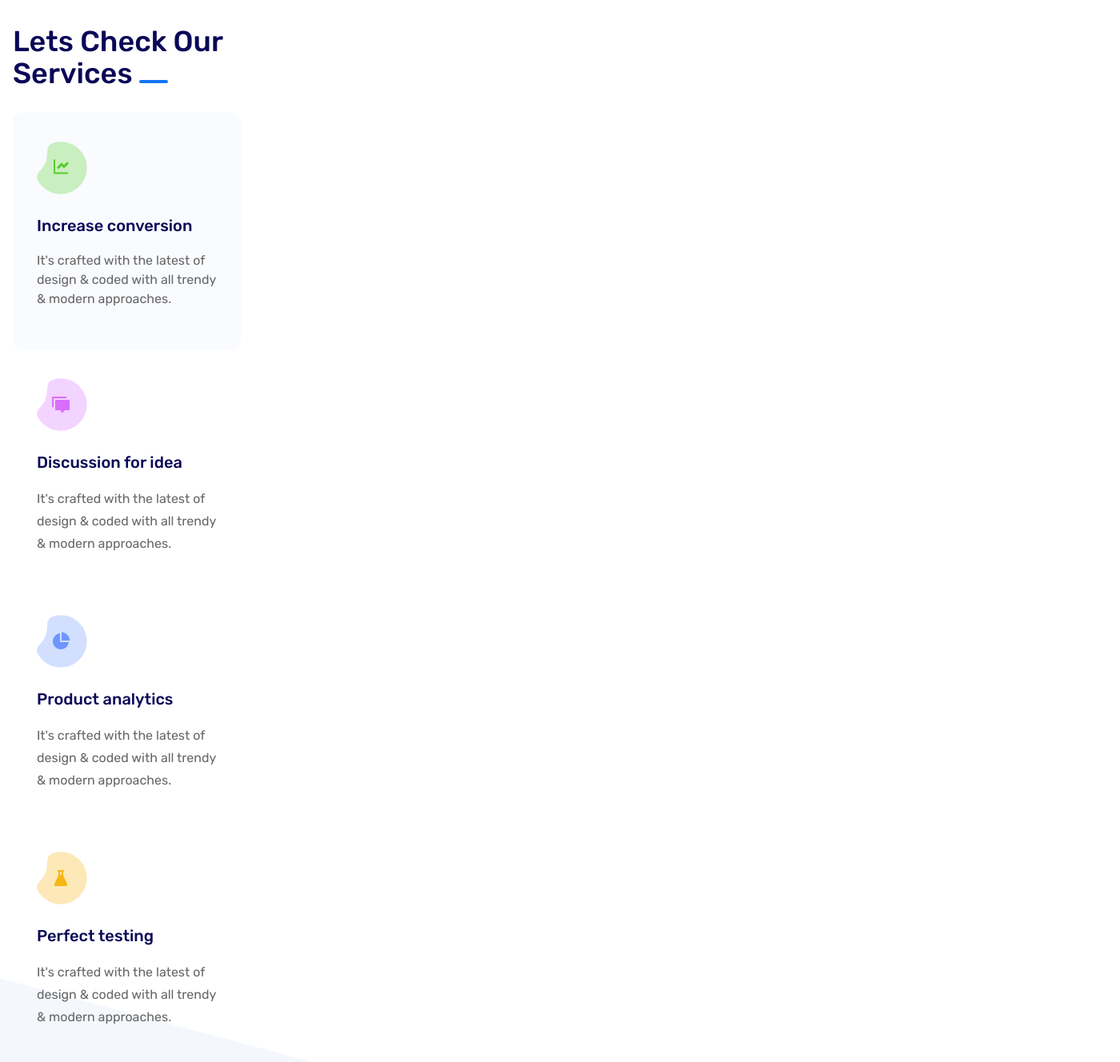
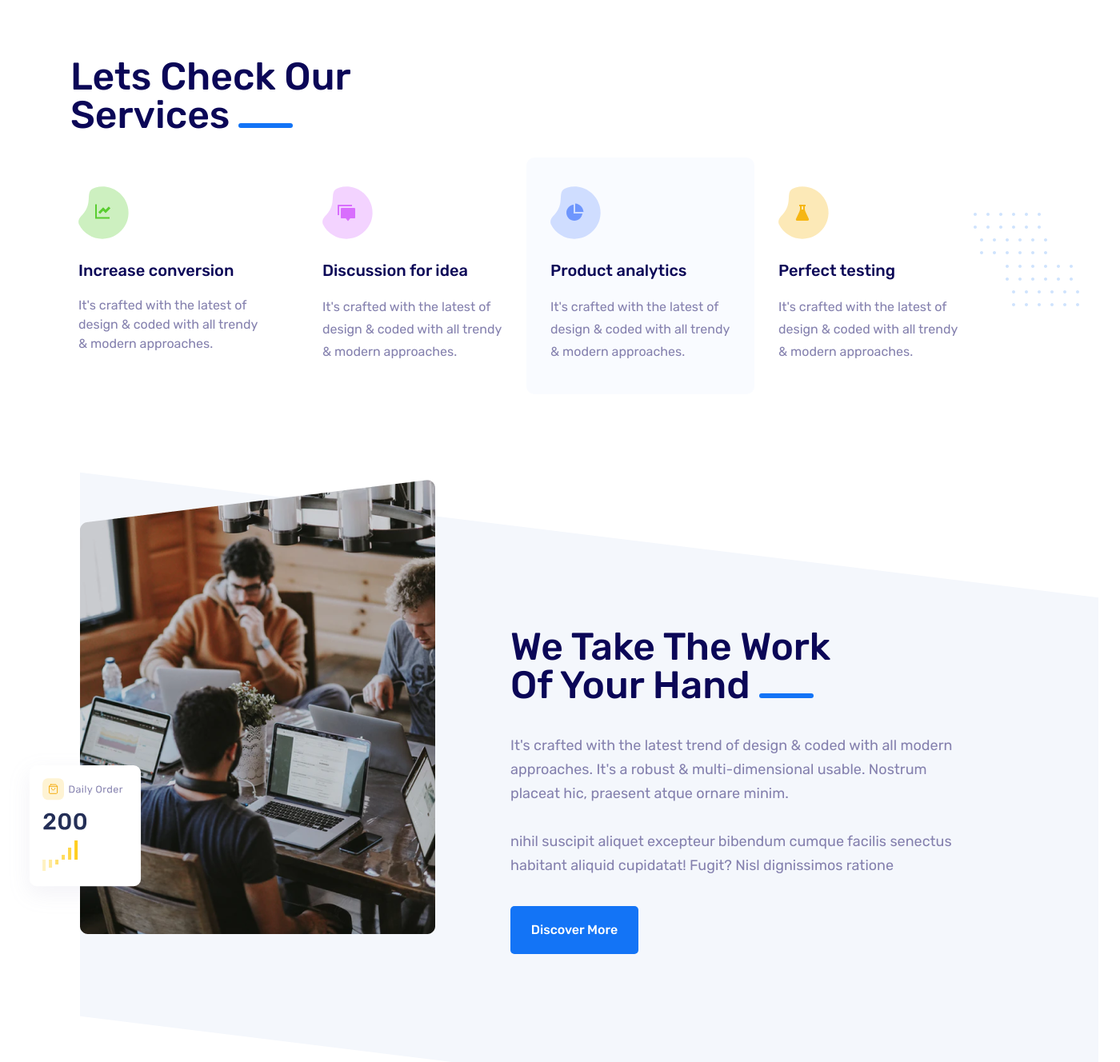
Before and after one commit to donlatud/html-css-mini-project, a plain HTML site: page index.html in a window 1280 px wide. Shown: the part 1003-2331 px from the top of the page at 80% size, 1400 px wide, since content can reach past the window. Drawn offline with nearby package versions, Linux system fonts and the light colour scheme.

Commit message:
style: enhance services and take your hand sections with responsive design and decoration elements

```diff
--- a/index.html
+++ b/index.html
@@ -124,19 +124,18 @@
 
   <!-- dev2 (services, take your hand)-->
   <!-- services section -->
-  <section class="flex flex-col justify-between items-start h-[1391px] w-full pl-[16px] py-[50px]">
-    <div class="flex flex-col justify-between items-start h-full w-full max-w-[285px]">
-      <h1 class="max-w-[264px] font-medium text-4xl text-[#0B0757] py-[29px]">Lets Check Our<br>Services
-        <span class="inline-block align-center w-[36px] border-b-4 border-solid rounded-xs border-[#1374F6]"></span>
+  <section class="flex flex-col justify-between items-start h-[1391px] w-full pl-[16px] py-[50px] lg:h-[626px] lg:max-w-[1440px] lg:mx-auto lg:flex-row lg:items-center lg:justify-start xl:relative">
+    <div class="flex flex-col justify-between items-start h-full w-full max-w-[285px] lg:h-[447px] lg:max-w-[1200px] lg:mx-auto lg:px-[40px]">
+      <h1 class="max-w-[264px] font-medium text-4xl text-[#0B0757] py-[29px] lg:text-5xl lg:max-w-[352px]">Lets Check Our<br>Services
+        <span class="inline-block align-center w-[36px] border-b-4 border-solid rounded-xs border-[#1374F6] lg:w-[68px] lg:border-b-6 lg:rounded-sm"></span>
       </h1>
-
-      <div class="services-items-container">
+      <!-- services items container -->
+      <div class="lg:flex lg:flex-row lg:items-center lg:justify-start">
         <!-- Box 1 -->
-        <div
-          class="w-[285px] h-[296px] rounded-[10px] px-[20px] py-[29px] flex flex-col justify-between items-start bg-[#F9FBFF]">
+        <div class="w-[285px] h-[296px] rounded-[10px] px-[20px] py-[29px] flex flex-col justify-between items-start bg-[#F9FBFF] lg:bg-transparent lg:pl-[0]">
           <img src="images/dev2-services-section/service1-icon.svg" alt="Increase conversion">
           <h3 class="font-medium text-xl text-[#0B0757] pl-[10px]">Increase conversion</h3>
-          <p class="font-normal text-base text-[#666666] w-[243px] h-[94px] pl-[10px]">It's crafted with the latest of
+          <p class="font-normal text-base text-[#8480AE] w-[243px] h-[94px] pl-[10px]">It's crafted with the latest of
             design & coded with all trendy & modern approaches.</p>
         </div>
 
@@ -144,16 +143,16 @@
         <div class="w-[285px] h-[296px] rounded-[10px] px-[20px] py-[29px] flex flex-col justify-between items-start">
           <img src="images/dev2-services-section/service2-icon.svg" alt="Discussion for idea">
           <h3 class="font-medium text-xl text-[#0B0757] pl-[10px]">Discussion for idea</h3>
-          <p class="font-normal text-base/[28px] text-[#666666] w-[243px] h-[94px] pl-[10px]">It's crafted with the
+          <p class="font-normal text-base/[28px] text-[#8480AE] w-[243px] h-[94px] pl-[10px]">It's crafted with the
             latest of
             design & coded with all trendy & modern approaches.</p>
         </div>
 
         <!-- Box 3 -->
-        <div class="w-[285px] h-[296px] rounded-[10px] px-[20px] py-[29px] flex flex-col justify-between items-start">
+        <div class="w-[285px] h-[296px] rounded-[10px] px-[20px] py-[29px] flex flex-col justify-between items-start lg:bg-[#F9FBFF]">
           <img src="images/dev2-services-section/service3-icon.svg" alt="Product analytics">
           <h3 class="font-medium text-xl text-[#0B0757] pl-[10px]">Product analytics</h3>
-          <p class="font-normal text-base/[28px] text-[#666666] w-[243px] h-[94px] pl-[10px]">It's crafted with the
+          <p class="font-normal text-base/[28px] text-[#8480AE] w-[243px] h-[94px] pl-[10px]">It's crafted with the
             latest of
             design & coded with all trendy & modern approaches.</p>
         </div>
@@ -162,26 +161,33 @@
         <div class="w-[285px] h-[296px] rounded-[10px] px-[20px] py-[29px] flex flex-col justify-between items-start">
           <img src="images/dev2-services-section/service4-icon.svg" alt="Perfect testing">
           <h3 class="font-medium text-xl text-[#0B0757] pl-[10px]">Perfect testing</h3>
-          <p class="font-normal text-base/[28px] text-[#666666] w-[243px] h-[94px] pl-[10px]">It's crafted with the
+          <p class="font-normal text-base/[28px] text-[#8480AE] w-[243px] h-[94px] pl-[10px]">It's crafted with the
             latest of
             design & coded with all trendy & modern approaches.</p>
         </div>
       </div>
     </div>
+
+     <!-- decoration dots -->
+        <div class="hidden xl:flex xl:flex-col xl:absolute z-[1] xl:top-[50%] xl:right-[-80px]">
+        <img src="images/dev2-services-section/deco-dots.svg" alt="Decoration Dots" class="xl:w-[188px] xl:h-[52px]">
+        <img src="images/dev2-services-section/deco-dots.svg" alt="Decoration Dots" class="xl:w-[188px] xl:h-[52px] xl:absolute xl:top-[65px] xl:left-[40px]">
+      </div>
+
   </section>
 
   <!-- take your hand section -->
-  <section class="flex flex-col justify-between items-start max-h-full w-full py-[50px]">
-    <div class="relative z-[-1] w-full h-[931px]">
+  <section class="flex flex-col justify-between items-start max-h-full w-full py-[50px] lg:h-[971px] lg:max-w-[1440px] lg:flex-row lg:items-center lg:justify-start">
+    <div class="relative z-[-1] w-full h-[931px] lg:h-full lg:max-w-[1200px] lg:mx-auto lg:px-[40px]">
 
       <!--title and description container-->
-      <div class="flex flex-col justify-evenly items-start h-[480px] max-w-[379px] pl-[18px] absolute z-[1] top-[60px]">
-        <h1 class="max-w-[401px] font-medium text-4xl text-[#0B0757]">We Take The Work
+      <div class="flex flex-col justify-evenly items-start h-[480px] max-w-[379px] pl-[18px] absolute z-[1] top-[60px] lg:max-w-[1342px] lg:top-[120px] lg:left-[580px]">
+        <h1 class="max-w-[401px] font-medium text-4xl text-[#0B0757] lg:text-5xl">We Take The Work
           <br>Of Your Hand
-          <span class="inline-block align-center w-[36px] border-b-4 border-solid rounded-xs border-[#1374F6]"></span>
+          <span class="inline-block align-center w-[36px] border-b-4 border-solid rounded-xs border-[#1374F6] lg:w-[68px] lg:border-b-6 lg:rounded-sm"></span>
         </h1>
 
-        <p class="font-normal text-sm/[24px] text-[#666666] w-full pr-[15px]">It's crafted with the latest trend of
+        <p class="font-normal text-sm/[24px] text-[#8480AE] w-full pr-[15px] lg:text-lg/[30px] lg:max-w-[570px]">It's crafted with the latest trend of
           design & coded with all modern approaches. It's a robust & multi-dimensional usable.
           Nostrum placeat hic, praesent atque ornare minim.<br>
           <br>nihil suscipit aliquet excepteur bibendum cumque facilis senectus habitant aliquid cupidatat! Fugit? Nisl
@@ -194,14 +200,14 @@
       </div>
 
       <!-- skewed background -->
-      <div class="skew-y-15 max-w-[1273px] w-full h-[793.5px] bg-[#F4F7FC] absolute top-0 left-0 z-[0]"></div>
+      <div class="skew-y-15 max-w-[1273px] w-full h-[793.5px] bg-[#F4F7FC] absolute top-0 left-0 z-[0] lg:skew-y-7 lg:h-[680px] lg:top-[40px] lg:left-[60px] lg:w-[1273px]"></div>
 
       <!-- image container -->
-      <div class="relative z-[1] top-[555px] left-[10px]">
+      <div class="relative z-[1] top-[555px] left-[10px] lg:top-[-30px] lg:left-[-40px]">
         <img src="images/dev2-take-your-hand-section/team-meeting.png" alt="Team Meeting"
-          class="w-[250.62px] h-[313px] absolute z-[2] top-[0] left-[60px]">
+          class="w-[250.62px] h-[313px] absolute z-[2] top-[0] left-[60px] lg:w-[444px] lg:h-[569px]">
         <img src="images/dev2-take-your-hand-section/daily-order-monitor-sample.svg" alt="daily-order-monitor-sample"
-          class="w-auto h-[130px] absolute z-[2] top-[170px] left-[0px]">
+          class="w-auto h-[130px] absolute z-[2] top-[170px] left-[0px] lg:h-[205.65px] lg:top-[340px] lg:left-[-30px]">
       </div>
 
     </div>
```
Also changed, not shown: images/dev2-services-section/deco-dots.svg (added), 1 other file.
